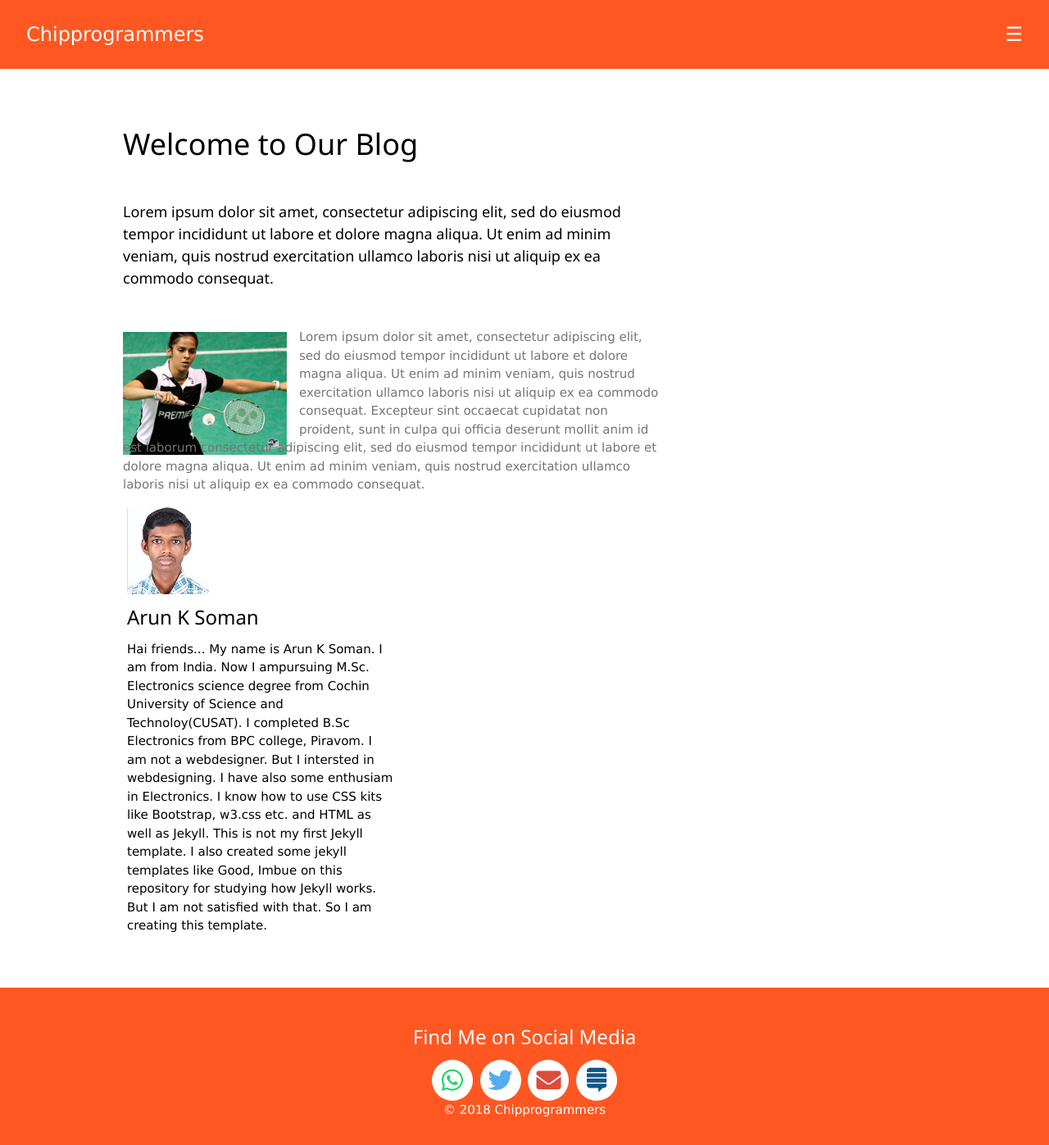
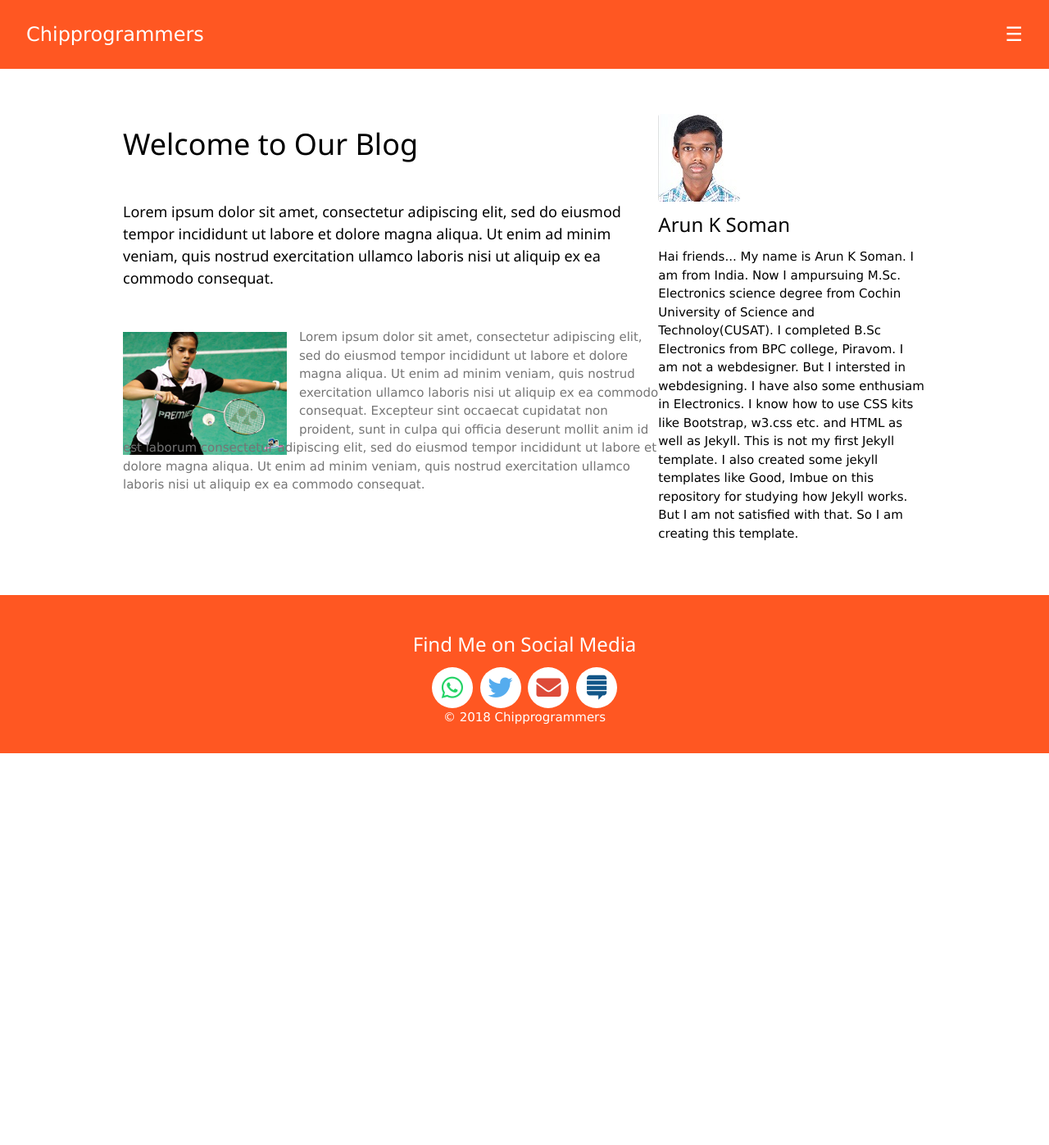
Before and after one commit to techiworld/techiworld.github.io, a Jekyll site: the page built from index.md, in a window 1280 px wide and 1397 px high. Shown: the whole window at 82% size. Built offline with Jekyll 4.4.1, drawn with Linux system fonts in a browser that asks for light colours.

Commit message:
Update default.html

```diff
--- a/_layouts/default.html
+++ b/_layouts/default.html
@@ -12,7 +12,7 @@
       <h1>{{ page.title }}</h1>
       {{ content }}
     </div>
-    <div class="w3-third w3-hide-small" style="margin-left:5px">
+    <div class="w3-third w3-hide-small">
       {% include about_me.html %}
     </div>
   </div>
```
